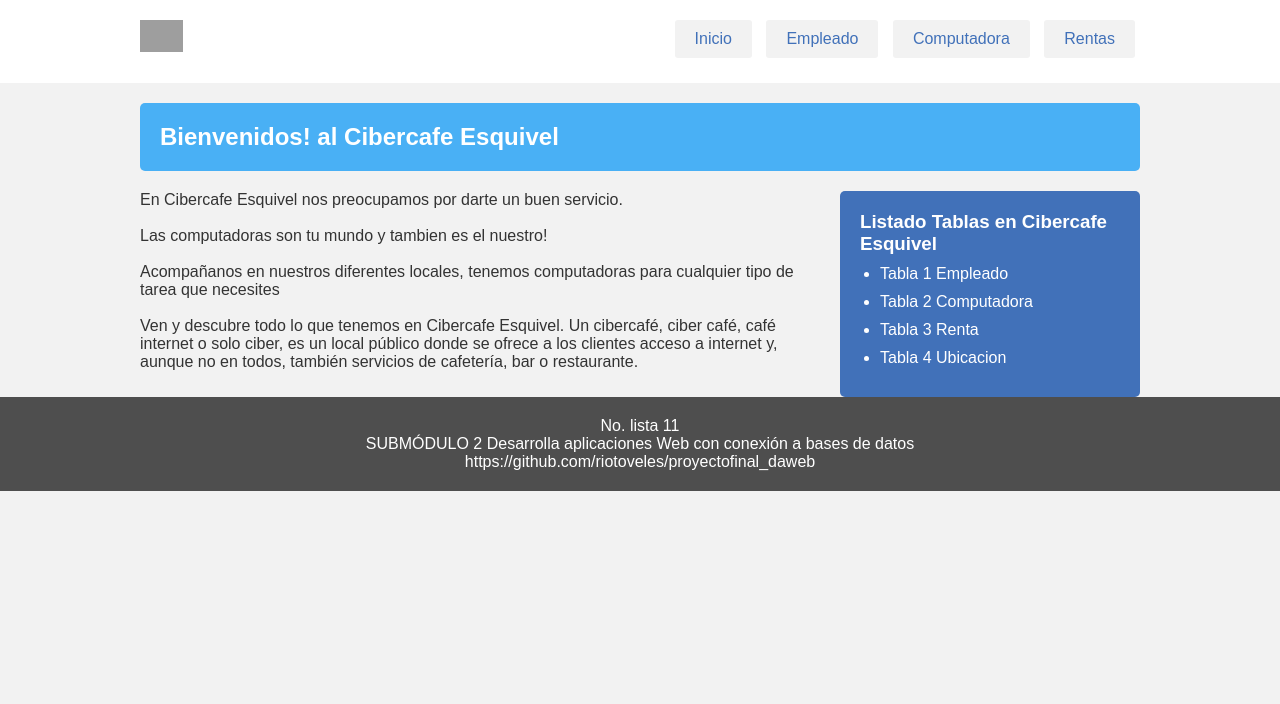
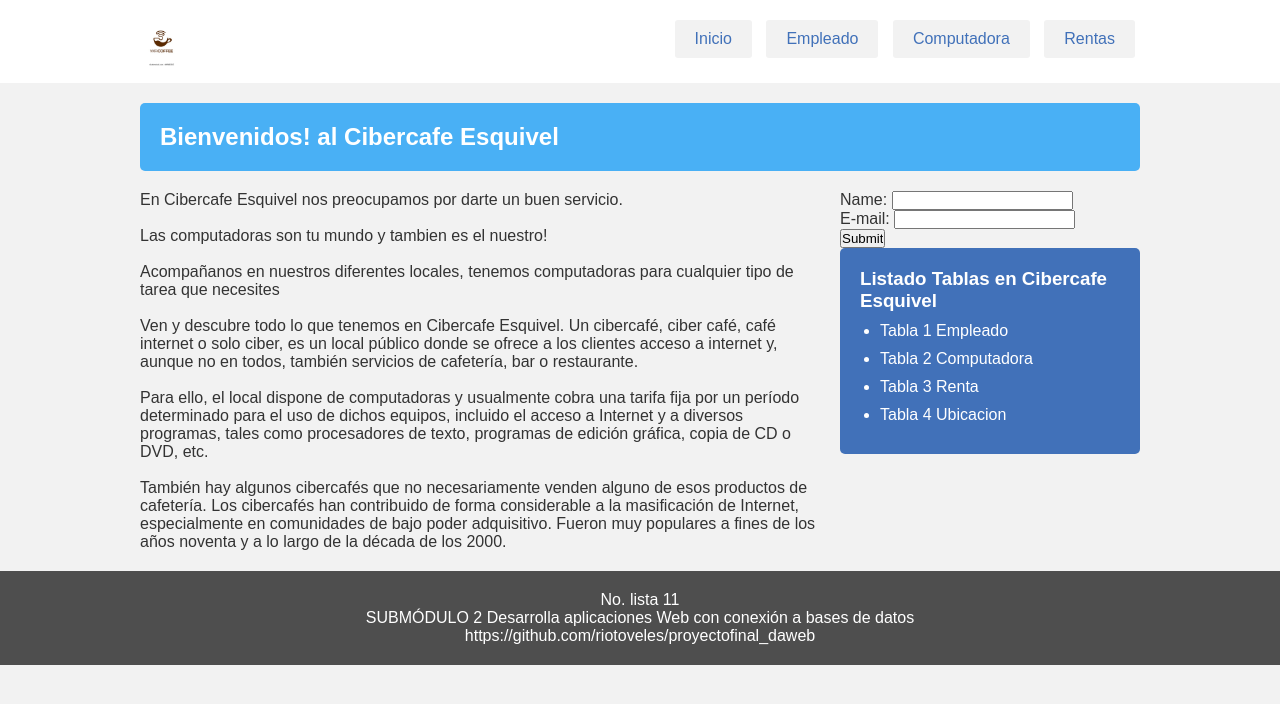
Before and after one commit to riotoveles/proyectofinal_daweb, a PHP site: page /Computadora.php in a window 1280 px wide. Shown: the top 704 px of the page. Run offline with PHP 8.4, Linux system fonts and the light colour scheme; grey boxes are pictures that could not be loaded.

Commit message:
Add files via upload

```diff
--- a/Computadora.php
+++ b/Computadora.php
@@ -39,8 +39,20 @@
 					<p>Ven y descubre todo lo que tenemos en Cibercafe Esquivel.
                     Un cibercafé, ciber café, café internet o solo ciber, es un local público donde se ofrece a los clientes acceso a internet y, aunque no en todos, también servicios de cafetería, bar o restaurante.
                     </p>
+                    <br/>
+                    <p>Para ello, el local dispone de computadoras y usualmente cobra una tarifa fija por un período determinado para el uso de dichos equipos, incluido el acceso a Internet y a diversos programas, tales como procesadores de texto, programas de edición gráfica, copia de CD o DVD, etc.
+                    </p>
+                    <br/>
+                    <p>También hay algunos cibercafés que no necesariamente venden alguno de esos productos de cafetería. Los cibercafés han contribuido de forma considerable a la masificación de Internet, especialmente en comunidades de bajo poder adquisitivo. Fueron muy populares a fines de los años noventa y a lo largo de la década de los 2000.
+                    <p/>
 				</article>
 			</div>
+
+            <form action="welcome.php" method="post">
+               Name: <input type="text" name="name"><br>
+               E-mail: <input type="text" name="email"><br>
+               <input type="submit">
+            </form>
 
 			<aside>
 				<div class="widget">
--- a/Rentas.php
+++ b/Rentas.php
@@ -39,6 +39,12 @@
 					<p>Ven y descubre todo lo que tenemos en Cibercafe Esquivel.
                     Un cibercafé, ciber café, café internet o solo ciber, es un local público donde se ofrece a los clientes acceso a internet y, aunque no en todos, también servicios de cafetería, bar o restaurante.
                     </p>
+                    <br/>
+                    <p>Para ello, el local dispone de computadoras y usualmente cobra una tarifa fija por un período determinado para el uso de dichos equipos, incluido el acceso a Internet y a diversos programas, tales como procesadores de texto, programas de edición gráfica, copia de CD o DVD, etc.
+                    </p>
+                    <br/>
+                    <p>También hay algunos cibercafés que no necesariamente venden alguno de esos productos de cafetería. Los cibercafés han contribuido de forma considerable a la masificación de Internet, especialmente en comunidades de bajo poder adquisitivo. Fueron muy populares a fines de los años noventa y a lo largo de la década de los 2000.
+                    <p/>
 				</article>
 			</div>
 
--- a/empleado.html
+++ b/empleado.html
@@ -39,6 +39,12 @@
 					<p>Ven y descubre todo lo que tenemos en Cibercafe Esquivel.
                     Un cibercafé, ciber café, café internet o solo ciber, es un local público donde se ofrece a los clientes acceso a internet y, aunque no en todos, también servicios de cafetería, bar o restaurante.
                     </p>
+                    <br/>
+                    <p>Nuestros empleados estan capacitados para brindarle el mejor de nuestros servicios los cuales incluyen la renta de computadoras al igual que servicio de videojuegos y reposteria.
+                    </p>
+                    <br/>
+                    <p>La reposteria incluye productos como pasteles, cafe, pan dulce, pan bolillo, tés naturales, cupcakes, hotcakes, etc. El servicio de videojuegos incluye la renta de una consola dependiendo el tiempo que se vaya a rentar al igual que la autorizacion de un mayor de edad por si el menor de edad gusta rentar la consola para uno o mas jugadores. Nuestros empleados estan capacitados para todo eso y mas, acercate a uno de ellos o checa nuestra lista.
+                    </p>
 				</article>
 			</div>
 
--- a/index.php
+++ b/index.php
@@ -39,6 +39,12 @@
 					<p>Ven y descubre todo lo que tenemos en Cibercafe Esquivel.
                     Un cibercafé, ciber café, café internet o solo ciber, es un local público donde se ofrece a los clientes acceso a internet y, aunque no en todos, también servicios de cafetería, bar o restaurante.
                     </p>
+                    <br/>
+                    <p>Para ello, el local dispone de computadoras y usualmente cobra una tarifa fija por un período determinado para el uso de dichos equipos, incluido el acceso a Internet y a diversos programas, tales como procesadores de texto, programas de edición gráfica, copia de CD o DVD, etc.
+                    </p>
+                    <br/>
+                    <p>También hay algunos cibercafés que no necesariamente venden alguno de esos productos de cafetería. Los cibercafés han contribuido de forma considerable a la masificación de Internet, especialmente en comunidades de bajo poder adquisitivo. Fueron muy populares a fines de los años noventa y a lo largo de la década de los 2000.
+                    <p/>
 				</article>
 			</div>
 
```
Also changed, not shown: mapa.html (+3 -10 lines), img/favi1.png (added), img/favi2.png (added), img/logo.png (added), img/logo2.png (added), img/logo3.png (added), img/logo4.png (added).
